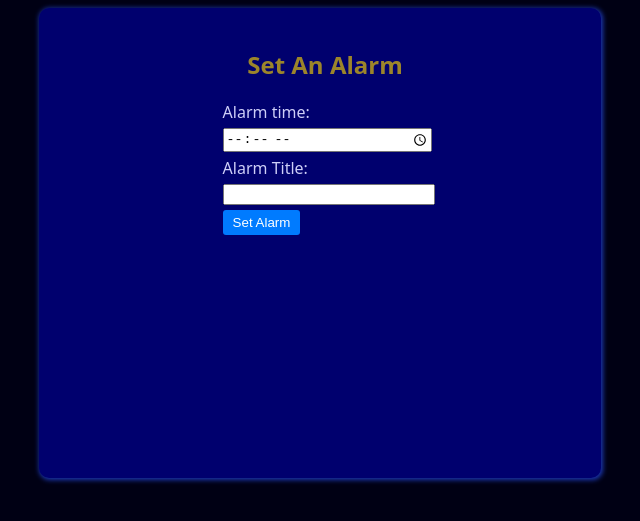
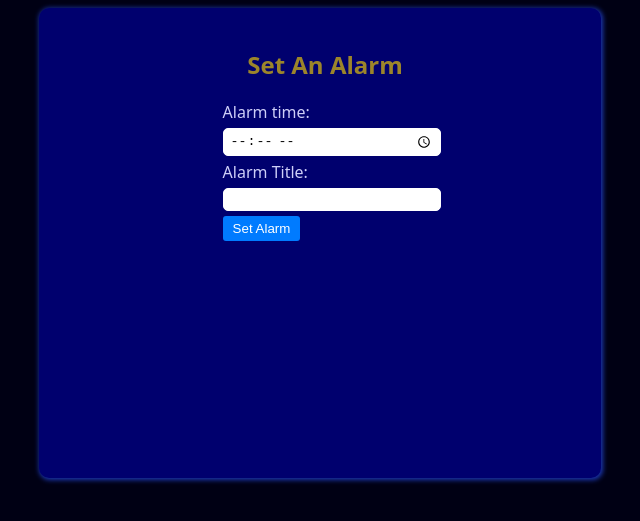
Before and after one commit to Iamtsquare07/alarm-js, a plain HTML site: page index.html in a window 1280 px wide. Shown: the part 95-616 px from the top of the page, without its empty margins (338-978 px from the left). Drawn offline with Linux system fonts and the light colour scheme; a web font is replaced by a local one.

Commit message:
Add files via upload

```diff
--- a/styles.css
+++ b/styles.css
@@ -50,6 +50,10 @@ label {
 input {
     width: 100%;
     margin-bottom: 5px;
+    border-radius: 5px;
+    outline: none;
+    padding: 3px 6px;
+    border: 1px solid #ffffff;
 }
 
 button {
```
